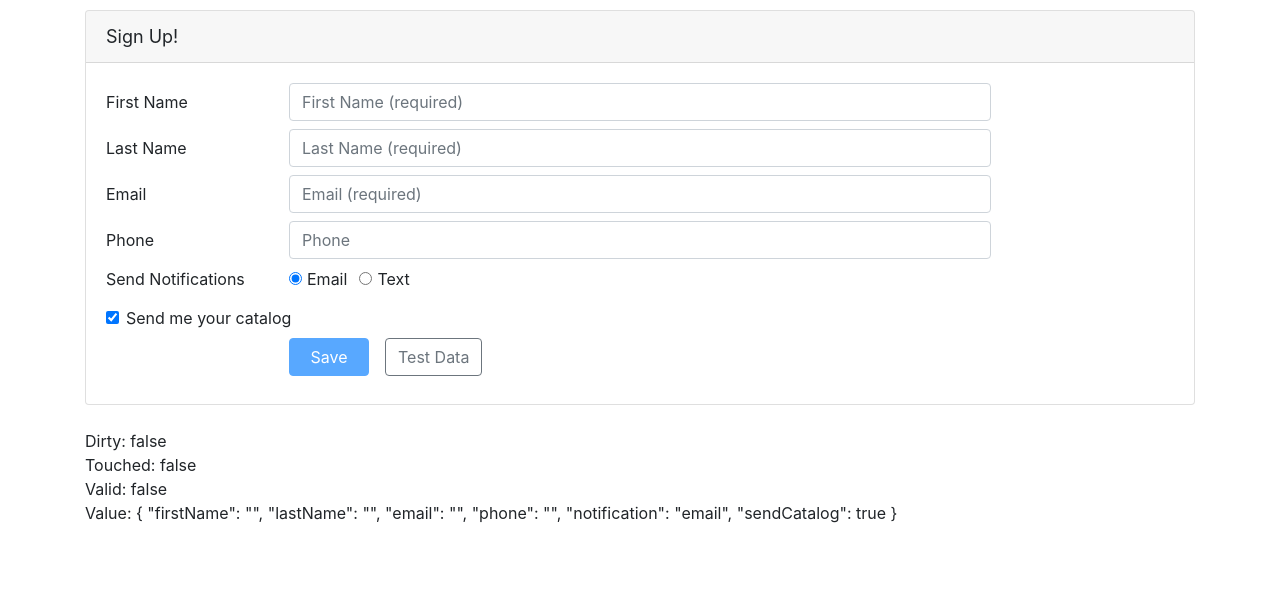
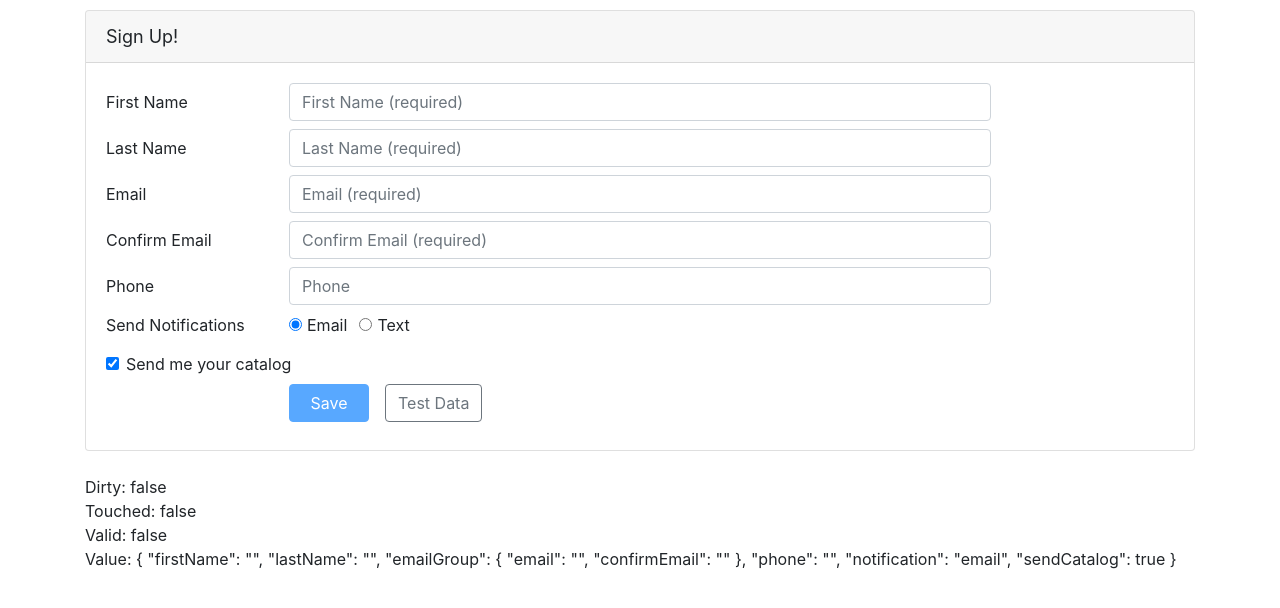
Before and after one commit to OME94/Angular-Reactive-Forms-Course, an Angular app: page / in a window 1280 px wide. Shown: the top 608 px of the page. Built offline with nearby package versions, Linux system fonts and the light colour scheme.

Commit message:
Validate Across Multiple Form Control Fields

```diff
--- a/src/app/customers/customer.component.html
+++ b/src/app/customers/customer.component.html
@@ -52,6 +52,7 @@
         </div>
       </div>
 
+      <div formGroupName="emailGroup">
         <div class="form-group row mb-2">
           <label class="col-md-2 col-form-label"
                  for="emailId">Email</label>
@@ -61,15 +62,43 @@
                    type="email"
                    placeholder="Email (required)"
                    formControlName="email"
-                 [ngClass]="{'is-invalid': (customerForm.get('email').touched || customerForm.get('email').dirty) && !customerForm.get('email').valid }" />
+                   [ngClass]="{'is-invalid':  customerForm.get('emailGroup').errors ||
+                                              ((customerForm.get('emailGroup.email').touched ||
+                                              customerForm.get('emailGroup.email').dirty) &&
+                                              !customerForm.get('emailGroup.email').valid) }" />
             <span class="invalid-feedback">
-            <span *ngIf="customerForm.get('email').errors?.required">
+              <span *ngIf="customerForm.get('emailGroup.email').errors?.required">
                 Please enter your email address.
               </span>
-            <span *ngIf="customerForm.get('email').errors?.email">
+              <span *ngIf="customerForm.get('emailGroup.email').errors?.email">
                 Please enter a valid email address.
               </span>
             </span>
+          </div>
+        </div>
+
+        <div class="form-group row mb-2">
+          <label class="col-md-2 col-form-label"
+                 for="confirmEmailId">Confirm Email</label>
+          <div class="col-md-8">
+            <input class="form-control"
+                   id="confirmEmailId"
+                   type="email"
+                   placeholder="Confirm Email (required)"
+                   formControlName="confirmEmail"
+                   [ngClass]="{'is-invalid': customerForm.get('emailGroup').errors ||
+                                              ((customerForm.get('emailGroup.confirmEmail').touched ||
+                                              customerForm.get('emailGroup.confirmEmail').dirty) &&
+                                              !customerForm.get('emailGroup.confirmEmail').valid) }" />
+            <span class="invalid-feedback">
+              <span *ngIf="customerForm.get('emailGroup.confirmEmail').errors?.required">
+                Please enter your email address.
+              </span>
+              <span *ngIf="customerForm.get('emailGroup').errors?.match">
+                Email addresses do not match. Please ensure they match.
+              </span>
+            </span>
+          </div>
         </div>
       </div>
 
--- a/src/app/customers/customer.component.ts
+++ b/src/app/customers/customer.component.ts
@@ -1,7 +1,26 @@
 import { Component, OnInit } from '@angular/core';
-import { FormGroup, FormBuilder, Validators } from '@angular/forms';
+import { FormGroup, FormBuilder, Validators, AbstractControl, ValidatorFn } from '@angular/forms';
 
 import { Customer } from './customer';
+
+function ratingRange(min: number, max: number): ValidatorFn {
+  return function (ctrl: AbstractControl): {[key: string]: boolean} | null {
+    if (ctrl.value !== null && (isNaN(ctrl.value) || ctrl.value < min || ctrl.value > max)){
+      return {'range': true};
+    }
+    return null;
+  };
+}
+
+function checkEmails(ctrl: AbstractControl): {[key: string]: boolean} | null {
+  const email = ctrl.get('email');
+  const confirmEmail = ctrl.get('confirmEmail');
+
+  if (email.pristine || confirmEmail.pristine || (email.value == confirmEmail.value)){
+    return null;
+  }
+  return {'match': true};
+}
 
 @Component({
   selector: 'app-customer',
@@ -16,18 +35,14 @@ export class CustomerComponent implements OnInit {
 
   ngOnInit(): void {
     this.customerForm = this.fb.group({
-      firstName: [
-        '',
-        [Validators.required, Validators.minLength(3)]
-      ],
-      lastName: [
-        '',
-        [Validators.required, Validators.maxLength(50)]
-      ],
-      email: [
-        '',
-        [Validators.required, Validators.email]
-      ],
+      firstName: ['', [Validators.required, Validators.minLength(3)]],
+      lastName: ['', [Validators.required, Validators.maxLength(50)]],
+      emailGroup: this.fb.group({
+        email: ['', [Validators.required, Validators.email]],
+        confirmEmail: ['', Validators.required]
+      },
+        {validator: checkEmails}
+      ),
       phone: '',
       notification: 'email',
       sendCatalog: true
```
Lines whose indentation alone changed are shown as unchanged.
